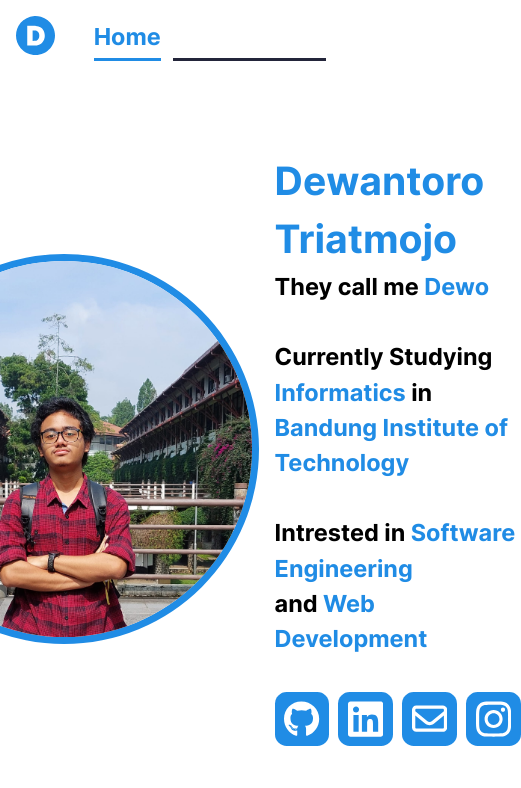
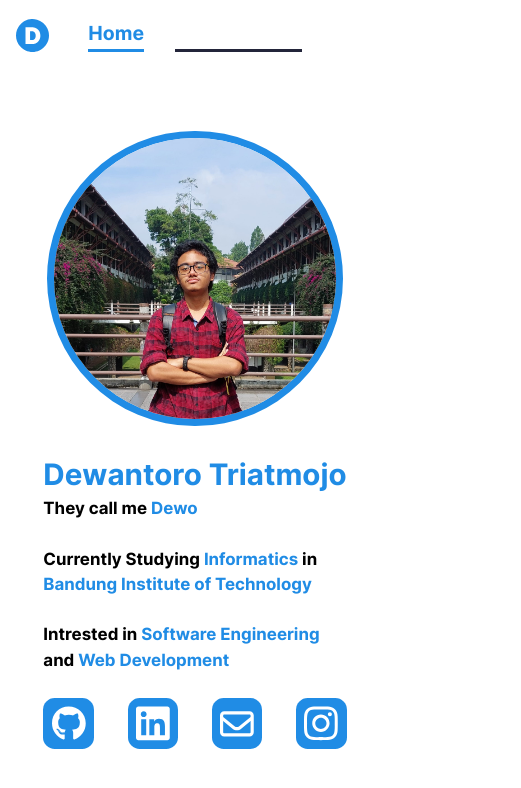
Before and after one commit to dewodt/dewodt-website, a Next.js app: page / in a window 390 px wide. Shown: the top 788 px of the page, 521 px wide, since content can reach past the window. Built offline with nearby package versions, Linux system fonts and the light colour scheme.

Commit message:
Making website responsive

```diff
--- a/components/contactbutton.tsx
+++ b/components/contactbutton.tsx
@@ -1,42 +1,66 @@
 import Link from "next/link";
 
-export default function ContactButton( {items}: {items: string} ) {
-	if (items === "github") {
+export default function ContactButton({ items }: { items: string }) {
+  if (items === "Github") {
     return (
       <>
         <Link href="https://github.com/dewodt">
-					<div className="group flex items-center justify-center w-[6.48vh] h-[6.48vh] bg-[#208ce5] rounded-[1.39vh] hover:-translate-y-1 hover:scale-110 hover:bg-[white] duration-300">
-						<svg className="w-[4.17vh] fill-[white] group-hover:fill-[#208ce5]" viewBox="0 0 496 512" xmlns="http://www.w3.org/2000/svg"><path d="M165.9 397.4c0 2-2.3 3.6-5.2 3.6-3.3.3-5.6-1.3-5.6-3.6 0-2 2.3-3.6 5.2-3.6 3-.3 5.6 1.3 5.6 3.6zm-31.1-4.5c-.7 2 1.3 4.3 4.3 4.9 2.6 1 5.6 0 6.2-2s-1.3-4.3-4.3-5.2c-2.6-.7-5.5.3-6.2 2.3zm44.2-1.7c-2.9.7-4.9 2.6-4.6 4.9.3 2 2.9 3.3 5.9 2.6 2.9-.7 4.9-2.6 4.6-4.6-.3-1.9-3-3.2-5.9-2.9zM244.8 8C106.1 8 0 113.3 0 252c0 110.9 69.8 205.8 169.5 239.2 12.8 2.3 17.3-5.6 17.3-12.1 0-6.2-.3-40.4-.3-61.4 0 0-70 15-84.7-29.8 0 0-11.4-29.1-27.8-36.6 0 0-22.9-15.7 1.6-15.4 0 0 24.9 2 38.6 25.8 21.9 38.6 58.6 27.5 72.9 20.9 2.3-16 8.8-27.1 16-33.7-55.9-6.2-112.3-14.3-112.3-110.5 0-27.5 7.6-41.3 23.6-58.9-2.6-6.5-11.1-33.3 2.6-67.9 20.9-6.5 69 27 69 27 20-5.6 41.5-8.5 62.8-8.5s42.8 2.9 62.8 8.5c0 0 48.1-33.6 69-27 13.7 34.7 5.2 61.4 2.6 67.9 16 17.7 25.8 31.5 25.8 58.9 0 96.5-58.9 104.2-114.8 110.5 9.2 7.9 17 22.9 17 46.4 0 33.7-.3 75.4-.3 83.6 0 6.5 4.6 14.4 17.3 12.1C428.2 457.8 496 362.9 496 252 496 113.3 383.5 8 244.8 8zM97.2 352.9c-1.3 1-1 3.3.7 5.2 1.6 1.6 3.9 2.3 5.2 1 1.3-1 1-3.3-.7-5.2-1.6-1.6-3.9-2.3-5.2-1zm-10.8-8.1c-.7 1.3.3 2.9 2.3 3.9 1.6 1 3.6.7 4.3-.7.7-1.3-.3-2.9-2.3-3.9-2-.6-3.6-.3-4.3.7zm32.4 35.6c-1.6 1.3-1 4.3 1.3 6.2 2.3 2.3 5.2 2.6 6.5 1 1.3-1.3.7-4.3-1.3-6.2-2.2-2.3-5.2-2.6-6.5-1zm-11.4-14.7c-1.6 1-1.6 3.6 0 5.9 1.6 2.3 4.3 3.3 5.6 2.3 1.6-1.3 1.6-3.9 0-6.2-1.4-2.3-4-3.3-5.6-2z"/></svg>
+          <div className="group flex h-[6vh] w-[6vh] items-center justify-center rounded-[1.39vh] bg-[#208ce5] duration-300 hover:-translate-y-1 hover:scale-110 hover:bg-[white] lg:h-[6.48vh] lg:w-[6.48vh]">
+            <svg
+              className="w-[4vh] fill-[white] group-hover:fill-[#208ce5] lg:w-[4.17vh]"
+              viewBox="0 0 496 512"
+              xmlns="http://www.w3.org/2000/svg"
+            >
+              <path d="M165.9 397.4c0 2-2.3 3.6-5.2 3.6-3.3.3-5.6-1.3-5.6-3.6 0-2 2.3-3.6 5.2-3.6 3-.3 5.6 1.3 5.6 3.6zm-31.1-4.5c-.7 2 1.3 4.3 4.3 4.9 2.6 1 5.6 0 6.2-2s-1.3-4.3-4.3-5.2c-2.6-.7-5.5.3-6.2 2.3zm44.2-1.7c-2.9.7-4.9 2.6-4.6 4.9.3 2 2.9 3.3 5.9 2.6 2.9-.7 4.9-2.6 4.6-4.6-.3-1.9-3-3.2-5.9-2.9zM244.8 8C106.1 8 0 113.3 0 252c0 110.9 69.8 205.8 169.5 239.2 12.8 2.3 17.3-5.6 17.3-12.1 0-6.2-.3-40.4-.3-61.4 0 0-70 15-84.7-29.8 0 0-11.4-29.1-27.8-36.6 0 0-22.9-15.7 1.6-15.4 0 0 24.9 2 38.6 25.8 21.9 38.6 58.6 27.5 72.9 20.9 2.3-16 8.8-27.1 16-33.7-55.9-6.2-112.3-14.3-112.3-110.5 0-27.5 7.6-41.3 23.6-58.9-2.6-6.5-11.1-33.3 2.6-67.9 20.9-6.5 69 27 69 27 20-5.6 41.5-8.5 62.8-8.5s42.8 2.9 62.8 8.5c0 0 48.1-33.6 69-27 13.7 34.7 5.2 61.4 2.6 67.9 16 17.7 25.8 31.5 25.8 58.9 0 96.5-58.9 104.2-114.8 110.5 9.2 7.9 17 22.9 17 46.4 0 33.7-.3 75.4-.3 83.6 0 6.5 4.6 14.4 17.3 12.1C428.2 457.8 496 362.9 496 252 496 113.3 383.5 8 244.8 8zM97.2 352.9c-1.3 1-1 3.3.7 5.2 1.6 1.6 3.9 2.3 5.2 1 1.3-1 1-3.3-.7-5.2-1.6-1.6-3.9-2.3-5.2-1zm-10.8-8.1c-.7 1.3.3 2.9 2.3 3.9 1.6 1 3.6.7 4.3-.7.7-1.3-.3-2.9-2.3-3.9-2-.6-3.6-.3-4.3.7zm32.4 35.6c-1.6 1.3-1 4.3 1.3 6.2 2.3 2.3 5.2 2.6 6.5 1 1.3-1.3.7-4.3-1.3-6.2-2.2-2.3-5.2-2.6-6.5-1zm-11.4-14.7c-1.6 1-1.6 3.6 0 5.9 1.6 2.3 4.3 3.3 5.6 2.3 1.6-1.3 1.6-3.9 0-6.2-1.4-2.3-4-3.3-5.6-2z" />
+            </svg>
           </div>
         </Link>
       </>
     );
-	} else if (items === "linkedin") {
+  } else if (items === "LinkedIn") {
     return (
       <>
         <Link href="https://www.linkedin.com/in/dewantoro-triatmojo-601755195/">
-					<div className="group flex items-center justify-center w-[6.48vh] h-[6.48vh] bg-[#208ce5] rounded-[1.39vh] hover:-translate-y-1 hover:scale-110 hover:bg-[white] duration-300">
-						<svg className="w-[4.17vh] fill-[white] group-hover:fill-[#208ce5]" xmlns="http://www.w3.org/2000/svg" viewBox="0 0 448 512"><path d="M416 32H31.9C14.3 32 0 46.5 0 64.3v383.4C0 465.5 14.3 480 31.9 480H416c17.6 0 32-14.5 32-32.3V64.3c0-17.8-14.4-32.3-32-32.3zM135.4 416H69V202.2h66.5V416zm-33.2-243c-21.3 0-38.5-17.3-38.5-38.5S80.9 96 102.2 96c21.2 0 38.5 17.3 38.5 38.5 0 21.3-17.2 38.5-38.5 38.5zm282.1 243h-66.4V312c0-24.8-.5-56.7-34.5-56.7-34.6 0-39.9 27-39.9 54.9V416h-66.4V202.2h63.7v29.2h.9c8.9-16.8 30.6-34.5 62.9-34.5 67.2 0 79.7 44.3 79.7 101.9V416z"/></svg>
+          <div className="group flex h-[6vh] w-[6vh] items-center justify-center rounded-[1.39vh] bg-[#208ce5] duration-300 hover:-translate-y-1 hover:scale-110 hover:bg-[white] lg:h-[6.48vh] lg:w-[6.48vh]">
+            <svg
+              className="w-[4vh] fill-[white] group-hover:fill-[#208ce5] lg:w-[4.17vh]"
+              xmlns="http://www.w3.org/2000/svg"
+              viewBox="0 0 448 512"
+            >
+              <path d="M416 32H31.9C14.3 32 0 46.5 0 64.3v383.4C0 465.5 14.3 480 31.9 480H416c17.6 0 32-14.5 32-32.3V64.3c0-17.8-14.4-32.3-32-32.3zM135.4 416H69V202.2h66.5V416zm-33.2-243c-21.3 0-38.5-17.3-38.5-38.5S80.9 96 102.2 96c21.2 0 38.5 17.3 38.5 38.5 0 21.3-17.2 38.5-38.5 38.5zm282.1 243h-66.4V312c0-24.8-.5-56.7-34.5-56.7-34.6 0-39.9 27-39.9 54.9V416h-66.4V202.2h63.7v29.2h.9c8.9-16.8 30.6-34.5 62.9-34.5 67.2 0 79.7 44.3 79.7 101.9V416z" />
+            </svg>
           </div>
         </Link>
       </>
     );
-	} else if (items === "mail") {
+  } else if (items === "Mail") {
     return (
       <>
         <Link href="mailto:dewantorotriatmojo@gmail.com">
-					<div className="group flex items-center justify-center w-[6.48vh] h-[6.48vh] bg-[#208ce5] rounded-[1.39vh] hover:-translate-y-1 hover:scale-110 hover:bg-[white] duration-300">
-						<svg className="w-[4.17vh] fill-[white] group-hover:fill-[#208ce5]" xmlns="http://www.w3.org/2000/svg" viewBox="0 0 512 512"><path d="M64 112c-8.8 0-16 7.2-16 16v22.1L220.5 291.7c20.7 17 50.4 17 71.1 0L464 150.1V128c0-8.8-7.2-16-16-16H64zM48 212.2V384c0 8.8 7.2 16 16 16H448c8.8 0 16-7.2 16-16V212.2L322 328.8c-38.4 31.5-93.7 31.5-132 0L48 212.2zM0 128C0 92.7 28.7 64 64 64H448c35.3 0 64 28.7 64 64V384c0 35.3-28.7 64-64 64H64c-35.3 0-64-28.7-64-64V128z"/></svg>
+          <div className="group flex h-[6vh] w-[6vh] items-center justify-center rounded-[1.39vh] bg-[#208ce5] duration-300 hover:-translate-y-1 hover:scale-110 hover:bg-[white] lg:h-[6.48vh] lg:w-[6.48vh]">
+            <svg
+              className="w-[4vh] fill-[white] group-hover:fill-[#208ce5] lg:w-[4.17vh]"
+              xmlns="http://www.w3.org/2000/svg"
+              viewBox="0 0 512 512"
+            >
+              <path d="M64 112c-8.8 0-16 7.2-16 16v22.1L220.5 291.7c20.7 17 50.4 17 71.1 0L464 150.1V128c0-8.8-7.2-16-16-16H64zM48 212.2V384c0 8.8 7.2 16 16 16H448c8.8 0 16-7.2 16-16V212.2L322 328.8c-38.4 31.5-93.7 31.5-132 0L48 212.2zM0 128C0 92.7 28.7 64 64 64H448c35.3 0 64 28.7 64 64V384c0 35.3-28.7 64-64 64H64c-35.3 0-64-28.7-64-64V128z" />
+            </svg>
           </div>
         </Link>
       </>
     );
-	} else if (items === "insta") {
+  } else if (items === "Insta") {
     return (
       <>
         <Link href="https://www.instagram.com/dewo.tm/">
-					<div className="group flex items-center justify-center w-[6.48vh] h-[6.48vh] bg-[#208ce5] rounded-[1.39vh] hover:-translate-y-1 hover:scale-110 hover:bg-[white] duration-300">
-						<svg className="w-[4.17vh] fill-[white] group-hover:fill-[#208ce5]" xmlns="http://www.w3.org/2000/svg" viewBox="0 0 448 512"><path d="M224.1 141c-63.6 0-114.9 51.3-114.9 114.9s51.3 114.9 114.9 114.9S339 319.5 339 255.9 287.7 141 224.1 141zm0 189.6c-41.1 0-74.7-33.5-74.7-74.7s33.5-74.7 74.7-74.7 74.7 33.5 74.7 74.7-33.6 74.7-74.7 74.7zm146.4-194.3c0 14.9-12 26.8-26.8 26.8-14.9 0-26.8-12-26.8-26.8s12-26.8 26.8-26.8 26.8 12 26.8 26.8zm76.1 27.2c-1.7-35.9-9.9-67.7-36.2-93.9-26.2-26.2-58-34.4-93.9-36.2-37-2.1-147.9-2.1-184.9 0-35.8 1.7-67.6 9.9-93.9 36.1s-34.4 58-36.2 93.9c-2.1 37-2.1 147.9 0 184.9 1.7 35.9 9.9 67.7 36.2 93.9s58 34.4 93.9 36.2c37 2.1 147.9 2.1 184.9 0 35.9-1.7 67.7-9.9 93.9-36.2 26.2-26.2 34.4-58 36.2-93.9 2.1-37 2.1-147.8 0-184.8zM398.8 388c-7.8 19.6-22.9 34.7-42.6 42.6-29.5 11.7-99.5 9-132.1 9s-102.7 2.6-132.1-9c-19.6-7.8-34.7-22.9-42.6-42.6-11.7-29.5-9-99.5-9-132.1s-2.6-102.7 9-132.1c7.8-19.6 22.9-34.7 42.6-42.6 29.5-11.7 99.5-9 132.1-9s102.7-2.6 132.1 9c19.6 7.8 34.7 22.9 42.6 42.6 11.7 29.5 9 99.5 9 132.1s2.7 102.7-9 132.1z"/></svg>
+          <div className="group flex h-[6vh] w-[6vh] items-center justify-center rounded-[1.39vh] bg-[#208ce5] duration-300 hover:-translate-y-1 hover:scale-110 hover:bg-[white] lg:h-[6.48vh] lg:w-[6.48vh]">
+            <svg
+              className="w-[4vh] fill-[white] group-hover:fill-[#208ce5] lg:w-[4.17vh]"
+              xmlns="http://www.w3.org/2000/svg"
+              viewBox="0 0 448 512"
+            >
+              <path d="M224.1 141c-63.6 0-114.9 51.3-114.9 114.9s51.3 114.9 114.9 114.9S339 319.5 339 255.9 287.7 141 224.1 141zm0 189.6c-41.1 0-74.7-33.5-74.7-74.7s33.5-74.7 74.7-74.7 74.7 33.5 74.7 74.7-33.6 74.7-74.7 74.7zm146.4-194.3c0 14.9-12 26.8-26.8 26.8-14.9 0-26.8-12-26.8-26.8s12-26.8 26.8-26.8 26.8 12 26.8 26.8zm76.1 27.2c-1.7-35.9-9.9-67.7-36.2-93.9-26.2-26.2-58-34.4-93.9-36.2-37-2.1-147.9-2.1-184.9 0-35.8 1.7-67.6 9.9-93.9 36.1s-34.4 58-36.2 93.9c-2.1 37-2.1 147.9 0 184.9 1.7 35.9 9.9 67.7 36.2 93.9s58 34.4 93.9 36.2c37 2.1 147.9 2.1 184.9 0 35.9-1.7 67.7-9.9 93.9-36.2 26.2-26.2 34.4-58 36.2-93.9 2.1-37 2.1-147.8 0-184.8zM398.8 388c-7.8 19.6-22.9 34.7-42.6 42.6-29.5 11.7-99.5 9-132.1 9s-102.7 2.6-132.1-9c-19.6-7.8-34.7-22.9-42.6-42.6-11.7-29.5-9-99.5-9-132.1s-2.6-102.7 9-132.1c7.8-19.6 22.9-34.7 42.6-42.6 29.5-11.7 99.5-9 132.1-9s102.7-2.6 132.1 9c19.6 7.8 34.7 22.9 42.6 42.6 11.7 29.5 9 99.5 9 132.1s2.7 102.7-9 132.1z" />
+            </svg>
           </div>
         </Link>
       </>
--- a/components/item.tsx
+++ b/components/item.tsx
@@ -1,8 +1,8 @@
 import Link from "next/link";
 
 export default function Item({ url, page, onPage }: { url: string, page: string, onPage: string }) {
-	const onPageStyle = "list-none text-[#208ce5] pb-[0.46vh] border-b-[0.46vh] divide-solid border-[#208ce5]";
-	const notOnPageStyle = "list-none text-[white] pb-[0.46vh] border-b-[0.46vh] divide-solid border-[#23253a]";
+	const onPageStyle = "list-none text-[#208ce5] lg:pb-[0.46vh] border-b-[0.46vh] divide-solid border-[#208ce5]";
+	const notOnPageStyle = "list-none text-[white] lg:pb-[0.46vh] border-b-[0.46vh] divide-solid border-[#23253a]";
 
 	return (
 		<li className={page === onPage ? onPageStyle : notOnPageStyle}>
--- a/components/navbar.tsx
+++ b/components/navbar.tsx
@@ -4,13 +4,13 @@
 
 export default function NavBar({ onPage }: { onPage: string }) {
   return (
-    <div className="flex flex-row items-start gap-x-[10vw] text-[2.77vh] height-[8.15vh]">
+    <div className="height-[8.15vh] flex flex-row items-start gap-x-[10vw] text-[2.3vh] lg:text-[2.77vh]">
       <Image
         src={Logo}
         alt="dewodt's logo"
-        className="mt-[1.85vh] ml-[1.85vh] w-[4.63vh]"
+        className="mt-[2.2vh] ml-[1.85vh] w-[4vh] lg:mt-[1.85vh] lg:w-[4.63vh]"
       />
-      <ul className="flex flex-row gap-x-[3.15vw] mt-[2.31vh]">
+      <ul className="mt-[2.31vh] flex flex-row gap-x-[8vw] lg:gap-x-[3.15vw]">
         <Item url="/" page="Home" onPage={onPage} />
         <Item url="/comingsoon" page="Coming Soon" onPage={onPage} />
       </ul>
--- a/package.json
+++ b/package.json
@@ -22,6 +22,8 @@
   "devDependencies": {
     "autoprefixer": "^10.4.13",
     "postcss": "^8.4.19",
+    "prettier": "^2.8.1",
+    "prettier-plugin-tailwindcss": "^0.2.1",
     "tailwindcss": "^3.2.4"
   }
 }
--- a/pages/comingsoon.tsx
+++ b/pages/comingsoon.tsx
@@ -9,9 +9,9 @@
         <link rel="shortcut icon" href="logo.ico" />
       </Head>
       <NavBar onPage={"Coming Soon"} />
-      <div className="flex items-center justify-center text-center text-[6.94vh] h-[91.85vh]">
+      <div className="flex h-[91.85vh] items-center justify-center text-center text-[4vh] lg:text-[6.94vh]">
         <div>
-          This page <span className="text-[#208ce5]">will be <br /></span>
+          This page{" "}<span className="text-[#208ce5]">will be</span><br />
           released <span className="text-[#208ce5]">soon!</span>
         </div>
       </div>
--- a/pages/index.tsx
+++ b/pages/index.tsx
@@ -1,7 +1,7 @@
 import Image from "next/image";
 import Head from "next/head";
 import NavBar from "components/navbar";
-import Photo from "public/dewo.jpg"
+import Photo from "public/dewo.jpg";
 import ContactButton from "components/contactbutton";
 
 export default function Home() {
@@ -12,25 +12,39 @@
         <link rel="shortcut icon" href="logo.ico" />
       </Head>
       <NavBar onPage={"Home"} />
-      <div className="flex items-center justify-center h-[91.85vh]">
-        <Image src={Photo} alt="Dewo" className="w-[46.3vh] rounded-[50%] border-[0.92vh] border-[#208ce5] border-solid mr-[3.91vw]"/>
+      <div className="flex h-[91.85vh] flex-col items-center justify-center lg:flex-row">
+        <Image
+          src={Photo}
+          alt="Dewo"
+          className="mb-[3vh] w-[35vh] rounded-[50%] border-[0.92vh] border-solid border-[#208ce5] lg:mr-[3.91vw] lg:mb-[0vh] lg:w-[46.3vh]"
+        />
         <div className="flex flex-col">
-          <div className="text-[2.78vh]">
-            <p className="text-[4.63vh] text-[#208ce5]">Dewantoro Triatmojo</p>
-            <p>They call me <span className="text-[#208ce5]">Dewo</span></p>
+          <div className="text-[2vh] lg:text-[2.78vh]">
+            <p className="text-[3.5vh] text-[#208ce5] lg:text-[4.63vh]">
+              Dewantoro Triatmojo
+            </p>
+            <p>
+              They call me <span className="text-[#208ce5]">Dewo</span>
+            </p>
             <br />
-            <p>Currently Studying <span className="text-[#208ce5]">Informatics</span> in <br />
-            <span className="text-[#208ce5]">Bandung Institute of Technology</span></p>
+            <p>
+              Currently Studying{" "}<span className="text-[#208ce5]">Informatics</span> in <br />
+              <span className="text-[#208ce5]">Bandung Institute of Technology</span>
+            </p>
             <br />
-            <p>Intrested in <span className="text-[#208ce5]">Software Engineering</span><br />
-            and <span className="text-[#208ce5]">Web Development</span></p>
+            <p>
+              Intrested in{" "}
+              <span className="text-[#208ce5]">Software Engineering</span>
+              <br />
+              and <span className="text-[#208ce5]">Web Development</span>
+            </p>
             <br />
           </div>
-          <div className="flex flex-row justify-center gap-x-[2.34vw]">
-            <ContactButton items="github" />
-            <ContactButton items="linkedin" />
-            <ContactButton items="mail" />
-            <ContactButton items="insta" />
+          <div className="flex flex-row justify-between lg:justify-center lg:gap-x-[2vw]">
+            <ContactButton items="Github" />
+            <ContactButton items="LinkedIn" />
+            <ContactButton items="Mail" />
+            <ContactButton items="Insta" />
           </div>
         </div>
       </div>
```
Also changed, not shown: 1 other file (tests, documents, lock files or other folders). Lines whose indentation alone changed are shown as unchanged.
